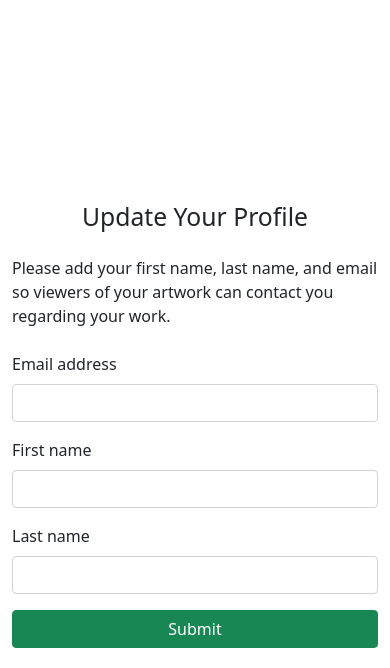
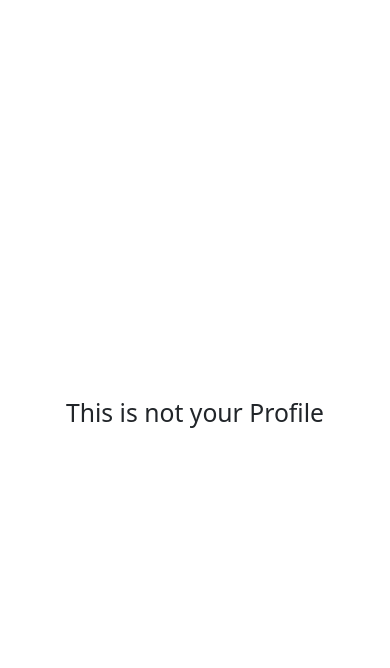
Before and after one commit to ManalAbdulqawi/artwork-community, a Django app: page /myprofile/1/ in a window 390 px wide. Shown: the part 67-735 px from the top of the page. Run offline with Django 4.2, Linux system fonts and the light colour scheme; tables that the repository leaves empty hold one stand-in row (values such as "Sample post"); some libraries are stand-ins or nearby versions.

Commit message:
add responsive image in read me file and fix bug in my profile template

```diff
--- a/art/templates/art/my_profile.html
+++ b/art/templates/art/my_profile.html
@@ -7,6 +7,7 @@
 
  <div class="addform container-fluid min-vh-100 d-flex justify-content-center align-items-center">
     <div class="col-12 col-md-6">
+        {% if user.id == profile.id %}
         {% if user.is_authenticated and profile.first_name and profile.last_name and profile.email%}
 
          <h2 class="text-center">Your First Name:{{profile.first_name}} </h2>
@@ -27,6 +28,9 @@
             </form>
 
         {% endif %}
+        {% else %}
+        <h2 class="text-center mb-4">This is not your Profile</h2>
+        {% endif %}
     </div>
 </div>
 
```
Also changed, not shown: static/images/responsive.png (added).
